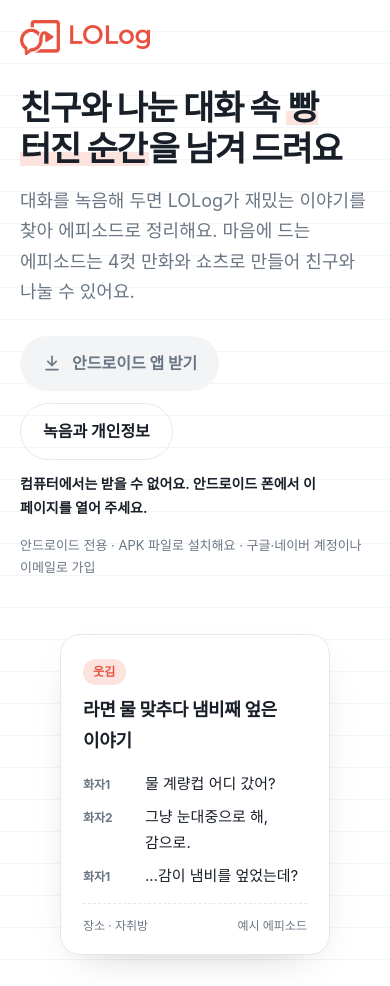
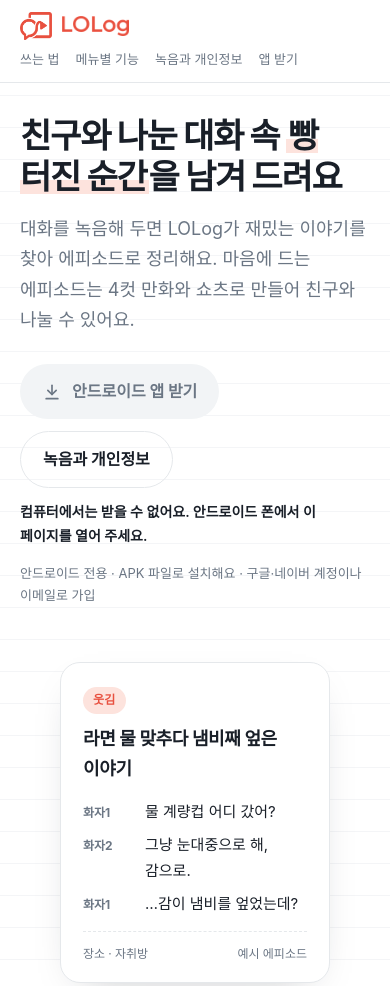
Before and after one commit to LOLog-2026/LOLog-infra, a plain HTML site: page site/index.html in a window 390 px wide. Shown: the top 986 px of the page. Drawn offline with Linux system fonts and the light colour scheme; a web font is replaced by a local one.

Commit message:
feat(site): 맨 위 로고·바로가기 틀이 스크롤을 따라오게
머리말을 화면 위에 붙이고, 바로가기로 옮겨 갈 때 제목이 가리지 않게 여백을 둔다.
폰에서는 로고 아래 줄에 바로가기를 보이고 넘치면 옆으로 민다.

Refs #16

Co-Authored-By: Claude Opus 5.5 <noreply@anthropic.com>

```diff
--- a/site/index.html
+++ b/site/index.html
@@ -67,7 +67,19 @@
   }
 
   /* 맨 위 */
-  header.top { padding-block: 20px 0; }
+  /* 맨 위 틀은 스크롤해도 화면 위에 붙어 따라와요 */
+  header.top {
+    position: sticky;
+    top: env(safe-area-inset-top, 0px);
+    z-index: 20;
+    padding-block: 12px;
+    background: var(--paper);
+    border-bottom: 1px solid var(--line);
+  }
+  body::before { content: ""; position: fixed; inset: 0 0 auto; height: env(safe-area-inset-top, 0px); z-index: 21; background: var(--paper); }
+  /* 바로가기로 옮겨 갈 때 제목이 맨 위 틀에 가리지 않게 */
+  section { scroll-margin-top: 80px; }
+  html { scroll-behavior: smooth; }
   header.top .wrap { display: flex; align-items: center; justify-content: space-between; gap: 16px; flex-wrap: wrap; }
   .wordmark { display: inline-flex; align-items: center; gap: 10px; text-decoration: none; }
   .wordmark .logo-mark { width: 40px; height: auto; }
@@ -212,7 +224,16 @@
   @media (max-width: 460px) {
     .tabs-strip { grid-template-columns: 1fr; }
     .tab:nth-child(odd) { border-right: 0; }
-    nav.top-nav { display: none; }
+    /* 폰: 로고 아래 줄에 바로가기를 두고, 넘치면 옆으로 밀어요 */
+    header.top .wrap { flex-direction: column; align-items: flex-start; gap: 8px; }
+    .wordmark .logo-mark { width: 32px; }
+    .wordmark .logo-word { height: 20px; }
+    nav.top-nav { width: 100%; flex-wrap: nowrap; overflow-x: auto; gap: 16px; font-size: 13px; scrollbar-width: none; }
+    nav.top-nav a { white-space: nowrap; }
+    section { scroll-margin-top: 100px; }
+  }
+  @media (prefers-reduced-motion: reduce) {
+    html { scroll-behavior: auto; }
   }
   @media (prefers-reduced-motion: reduce) {
     * { transition: none !important; }
```
